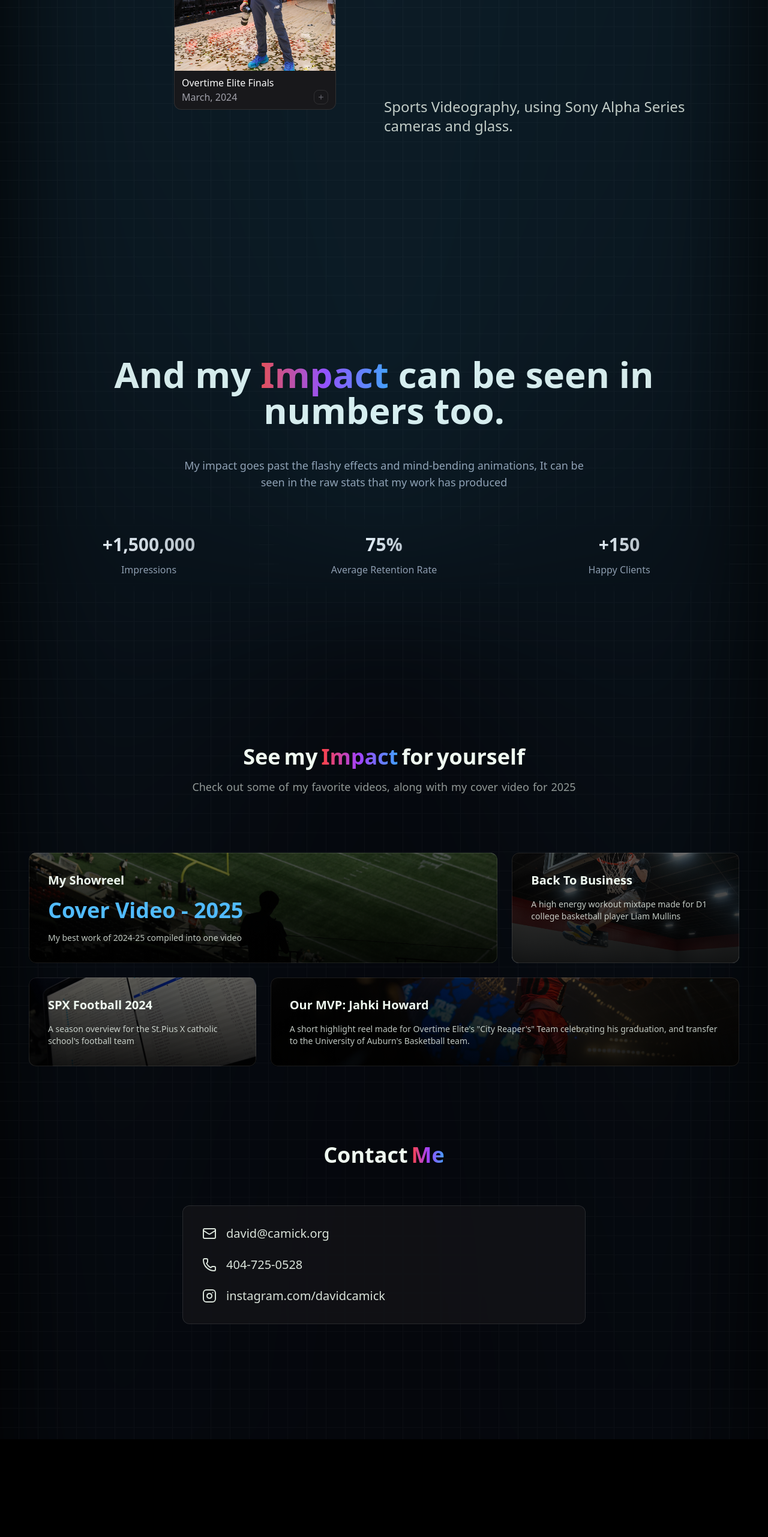
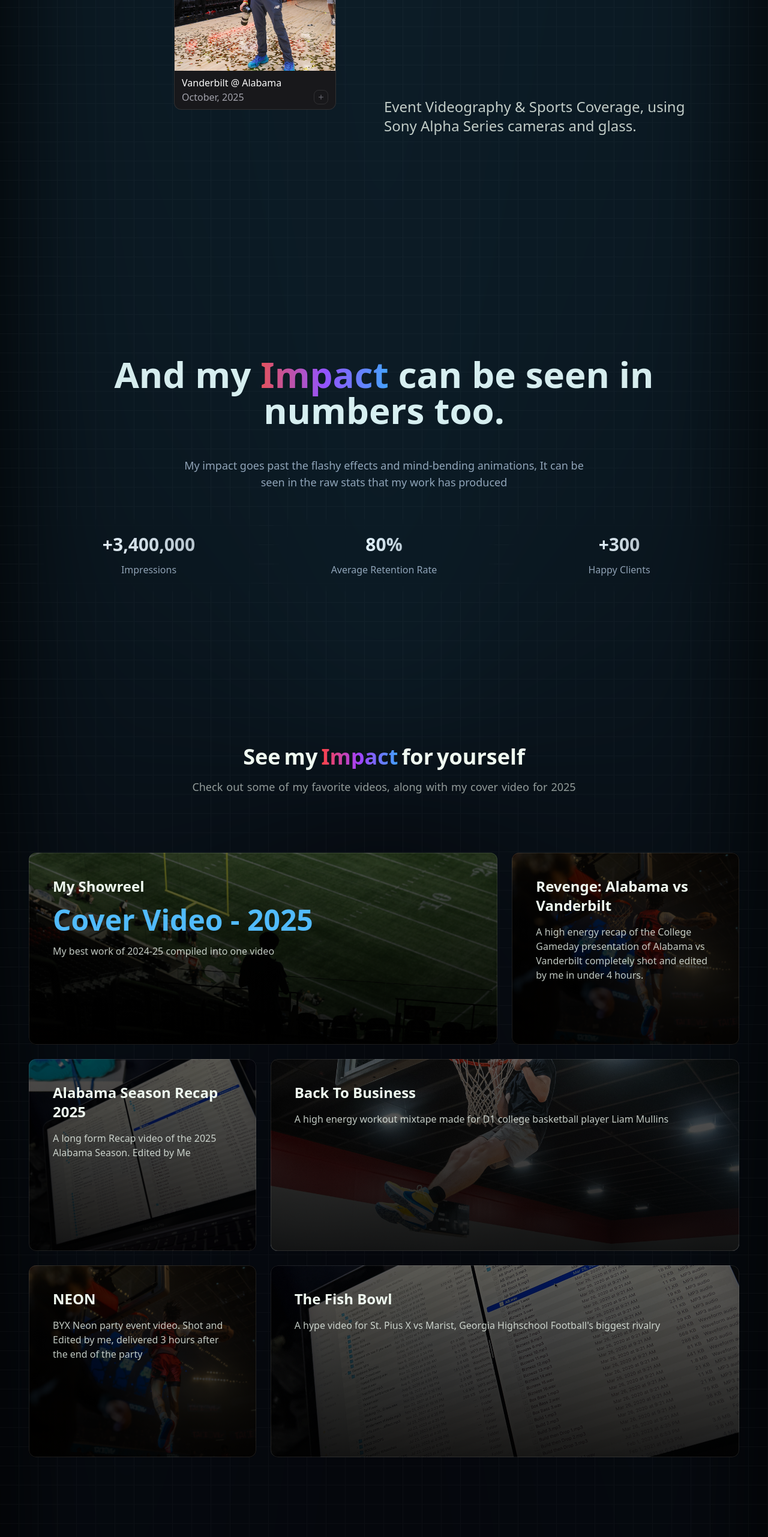
Before and after one commit to davidcamick/camick, a React (Vite) app: page / in a window 1280 px wide. Shown: the part 1060-3623 px from the top of the page at 60% size. Before the commit the page ends 3460 px from the top, so only its background shows below. Built offline with nearby package versions, Linux system fonts and the light colour scheme; the HTML template or start-up script is replaced by a standard one.

Commit message:
Redesign site for 2026: update stats, portfolio card, grid, contact
Co-authored-by: davidcamick <179660966+davidcamick@users.noreply.github.com>

```diff
--- a/src/components/dark-stats.jsx
+++ b/src/components/dark-stats.jsx
@@ -51,21 +51,21 @@ function DarkStats({ titleInView, transformY }) {
             animate={isInView ? { opacity: 1, y: 0 } : { opacity: 0, y: 20 }}
             transition={{ duration: 2, delay: 0.8 }}
           >
-            <StatCard endValue={1500000} label="Impressions" prefix="+" triggerAnimation={isInView} duration={4000} />
+            <StatCard endValue={3400000} label="Impressions" prefix="+" triggerAnimation={isInView} duration={4000} />
           </motion.div>
           <motion.div
             initial={{ opacity: 0, y: 20 }}
             animate={isInView ? { opacity: 1, y: 0 } : { opacity: 0, y: 20 }}
             transition={{ duration: 2, delay: 1.0 }}
           >
-            <StatCard endValue={75} label="Average Retention Rate" suffix="%" triggerAnimation={isInView} duration={4000} />
+            <StatCard endValue={80} label="Average Retention Rate" suffix="%" triggerAnimation={isInView} duration={4000} />
           </motion.div>
           <motion.div
             initial={{ opacity: 0, y: 20 }}
             animate={isInView ? { opacity: 1, y: 0 } : { opacity: 0, y: 20 }}
             transition={{ duration: 2, delay: 1.2 }}
           >
-            <StatCard endValue={150} label="Happy Clients" prefix="+" triggerAnimation={isInView} duration={4000} />
+            <StatCard endValue={300} label="Happy Clients" prefix="+" triggerAnimation={isInView} duration={4000} />
           </motion.div>
         </div>
       </div>
--- a/src/components/features-grid.jsx
+++ b/src/components/features-grid.jsx
@@ -15,24 +15,38 @@ const portfolioCards = [
   },
   {
     id: 2,
-    title: "Back To Business",
-    description: "A high energy workout mixtape made for D1 college basketball player Liam Mullins",
+    title: "Revenge: Alabama vs Vanderbilt",
+    description: "A high energy recap of the College Gameday presentation of Alabama vs Vanderbilt completely shot and edited by me in under 4 hours.",
     span: "",
-    link: "https://instagram.com/reels/456",
+    link: "https://drive.google.com/file/d/161jqiYb439pP4qnf8kUWEfzrjzxVbno6/view?usp=drive_link",
   },
   {
     id: 3,
-    title: "SPX Football 2024",
-    description: "A season overview for the St.Pius X catholic school's football team",
+    title: "Alabama Season Recap 2025",
+    description: "A long form Recap video of the 2025 Alabama Season. Edited by Me",
     span: "",
-    link: "https://instagram.com/reels/spx",
+    link: "https://google.com",
   },
   {
     id: 4,
-    title: "Our MVP: Jahki Howard",
-    description: "A short highlight reel made for Overtime Elite's \"City Reaper's\" Team celebrating his graduation, and transfer to the University of Auburn's Basketball team.",
+    title: "Back To Business",
+    description: "A high energy workout mixtape made for D1 college basketball player Liam Mullins",
     span: "md:col-span-2",
-    link: "https://instagram.com/reels/789",
+    link: "https://www.instagram.com/reel/C6efITwoQpR/",
+  },
+  {
+    id: 5,
+    title: "NEON",
+    description: "BYX Neon party event video. Shot and Edited by me, delivered 3 hours after the end of the party",
+    span: "",
+    link: "https://www.instagram.com/reel/DT313FcD16W/?utm_source=ig_web_copy_link&igsh=MzRlODBiNWFlZA==",
+  },
+  {
+    id: 6,
+    title: "The Fish Bowl",
+    description: "A hype video for St. Pius X vs Marist, Georgia Highschool Football's biggest rivalry",
+    span: "md:col-span-2",
+    link: "https://drive.google.com/file/d/1e3VIqVGylZ9uFqixnaT1X81UvzDLHOsd/view?usp=sharing",
   },
 ];
 
@@ -97,19 +111,10 @@ const FeaturesGrid = () => {
   const handleCardClick = (card, e) => {
     e.preventDefault();
 
-    // Instead of setting selectedCard, redirect based on card ID
     if (card.id === 1) {
-      // Cover video - redirect to internal page
       navigate('/hireme');
-    } else if (card.id === 2) {
-      // Back to business - open external link
-      window.open('https://www.instagram.com/reel/C6efITwoQpR/', '_blank', 'noopener,noreferrer');
-    } else if (card.id === 3) {
-      // SPX Football 2024 - open external link
-      window.open('https://vimeo.com/1048024218?share=copy', '_blank', 'noopener,noreferrer');
-    } else if (card.id === 4) {
-      // Our MVP - open external link
-      window.open('https://www.instagram.com/reel/C44MXDvA78g/', '_blank', 'noopener,noreferrer');
+    } else {
+      window.open(card.link, '_blank', 'noopener,noreferrer');
     }
   };
 
@@ -135,19 +140,19 @@ const FeaturesGrid = () => {
                   scale: 1.02
                 }}
                 whileTap={{ scale: 0.98 }}
-                className={`${card.id === 1 || card.id === 2 || card.id === 3 || card.id === 4 ? `
-                  relative overflow-hidden
-                ` : 'bg-zinc-900'} h-full
-                  p-8 rounded-xl cursor-pointer
+                className={`relative overflow-hidden h-full min-h-[320px]
+                  p-10 rounded-xl cursor-pointer
                   transition-all duration-300`}
               >
-                {(card.id === 1 || card.id === 2 || card.id === 3 || card.id === 4) && (
+                {(card.id === 1 || card.id === 2 || card.id === 3 || card.id === 4 || card.id === 5 || card.id === 6) && (
                   <>
                     <div className={`absolute inset-0 -z-10 bg-cover bg-center ${
                       card.id === 1 ? "bg-[url('/assets/portfolio-image.jpg')]" :
-                      card.id === 2 ? "bg-[url('/assets/backtobusiness.jpg')]" :
+                      card.id === 2 ? "bg-[url('/assets/showtime.jpg')]" :
                       card.id === 3 ? "bg-[url('/assets/footballend.jpg')]" :
-                      "bg-[url('/assets/showtime.jpg')]"
+                      card.id === 4 ? "bg-[url('/assets/backtobusiness.jpg')]" :
+                      card.id === 5 ? "bg-[url('/assets/showtime.jpg')]" :
+                      "bg-[url('/assets/footballend.jpg')]"
                     }`} />
                     <div className="absolute inset-0 bg-gradient-to-b from-black/60 to-black/90" />
                     <div className="absolute inset-0 border border-zinc-50/10 hover:border-zinc-50/20 rounded-xl transition-colors" />
@@ -155,17 +160,17 @@ const FeaturesGrid = () => {
                 )}
                 <div className={`space-y-4 relative z-10`}>
                   {card.title && (
-                    <h3 className="text-xl font-semibold text-[#EFF9F0]">
+                    <h3 className="text-2xl font-semibold text-[#EFF9F0]">
                       {card.title}
                     </h3>
                   )}
                   {card.subtitle && (
-                    <h2 className="text-4xl font-bold text-[#51BBFE]">
+                    <h2 className="text-5xl font-bold text-[#51BBFE]">
                       {card.subtitle}
                     </h2>
                   )}
                   {card.description && (
-                    <p className="text-[#EFF9F0]/80 text-sm">
+                    <p className="text-[#EFF9F0]/80 text-base">
                       {card.description}
                     </p>
                   )}
--- a/src/components/portfolio-card.jsx
+++ b/src/components/portfolio-card.jsx
@@ -34,10 +34,10 @@ export function PortfolioCard() {
         <div className='flex grow flex-row items-end justify-between px-3 py-2'>
           <div>
             <MorphingDialogTitle className='text-zinc-50'>
-              Overtime Elite Finals
+              Vanderbilt @ Alabama
             </MorphingDialogTitle>
             <MorphingDialogSubtitle className='text-zinc-400'>
-              March, 2024
+              October, 2025
             </MorphingDialogSubtitle>
           </div>
           <button
@@ -63,10 +63,10 @@ export function PortfolioCard() {
           />
           <div className='p-6'>
             <MorphingDialogTitle className='text-2xl text-zinc-50'>
-            Overtime Elite Finals
+            Vanderbilt @ Alabama
             </MorphingDialogTitle>
             <MorphingDialogSubtitle className='text-zinc-400'>
-              March, 2024
+              October, 2025
             </MorphingDialogSubtitle>
             <MorphingDialogDescription
               disableLayoutAnimation
@@ -77,7 +77,7 @@ export function PortfolioCard() {
               }}
             >
               <p className='mt-2 text-zinc-500'>
-                This is me after shooting the last game of the Finals for Overtime Elite, a Professional Basketball league based in Atlanta, GA.
+                This is me on the sidelines doing fan experience videos for Alabama football in Bryant Denny Stadium in their 30-14 victory over Vanderbilt University on College Game Day.
               </p>
             </MorphingDialogDescription>
           </div>
--- a/src/pages/desktop/landingDT.jsx
+++ b/src/pages/desktop/landingDT.jsx
@@ -9,7 +9,7 @@ import FeaturesGrid from '../../components/features-grid';
 import { motion, useScroll, useTransform, useInView } from 'framer-motion';
 import DarkStats from "../../components/dark-stats";
 import { useNavigate } from 'react-router-dom';
-import { Mail, Phone, Instagram } from 'lucide-react'; // Added imports
+import { Mail, Instagram } from 'lucide-react'; // Added imports
 
 const WordAnimation = ({ words, className = "" }) => {
   const wordsArray = typeof words === 'string' ? words.split(" ") : words;
@@ -260,7 +260,7 @@ export default function Landing() {
                 </AuroraText>
               </motion.div>
               <span className="text-[#EFF9F0]/80 text-2xl mt-2">
-                Sports Videography, using Sony Alpha Series cameras and glass.
+                Event Videography &amp; Sports Coverage, using Sony Alpha Series cameras and glass.
               </span>
             </motion.div>
           </motion.div>
@@ -333,23 +333,12 @@ export default function Landing() {
               </motion.a>
 
               <motion.a
-                href="tel:4047250528"
-                initial={{ opacity: 0, y: 10 }}
-                animate={contactInView ? { opacity: 1, y: 0 } : {}}
-                transition={{ delay: 0.3 }}
-                className="flex items-center gap-4 text-xl text-[#EFF9F0]/90 hover:text-[#51BBFE] transition-colors"
-              >
-                <Phone size={24} />
-                <span>404-725-0528</span>
-              </motion.a>
-
-              <motion.a
                 href="https://instagram.com/davidcamick"
                 target="_blank"
                 rel="noopener noreferrer"
                 initial={{ opacity: 0, y: 10 }}
                 animate={contactInView ? { opacity: 1, y: 0 } : {}}
-                transition={{ delay: 0.4 }}
+                transition={{ delay: 0.3 }}
                 className="flex items-center gap-4 text-xl text-[#EFF9F0]/90 hover:text-[#51BBFE] transition-colors"
               >
                 <Instagram size={24} />
--- a/src/pages/mobile/landingMB.jsx
+++ b/src/pages/mobile/landingMB.jsx
@@ -50,7 +50,7 @@ export default function Mobile() {
               transition={{ duration: 0.5, delay: 1.4 }}
               className="text-[#EFF9F0]/80 text-xl mb-8 relative w-full"
             >
-              Sports Videography
+              Sports &amp; Event Videography
             </motion.span>
           </div>
 
```
Also changed, not shown: 15 other files (tests, documents, lock files or other folders).
